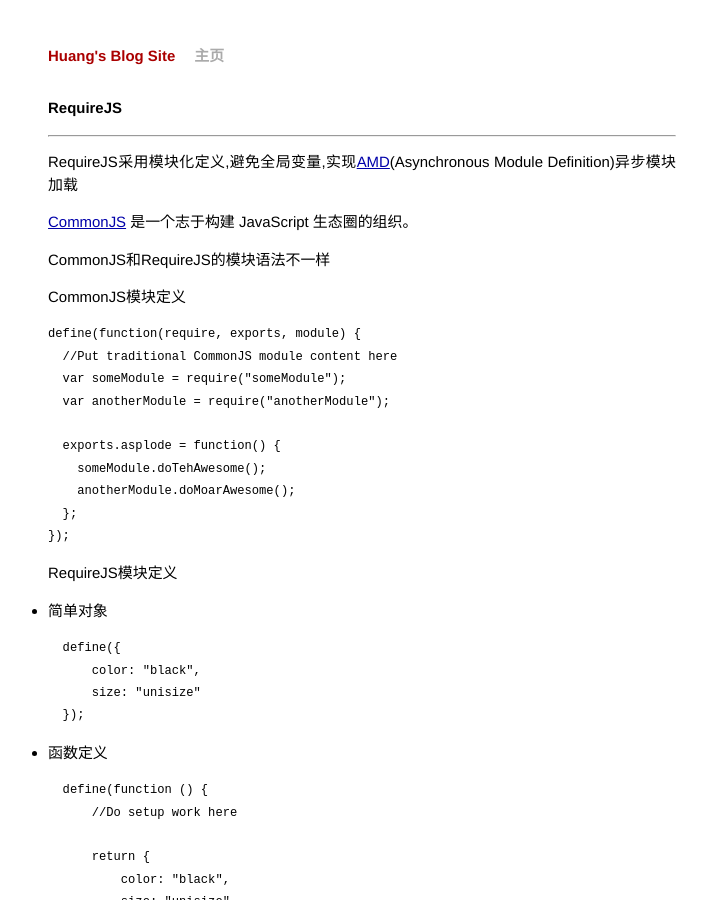
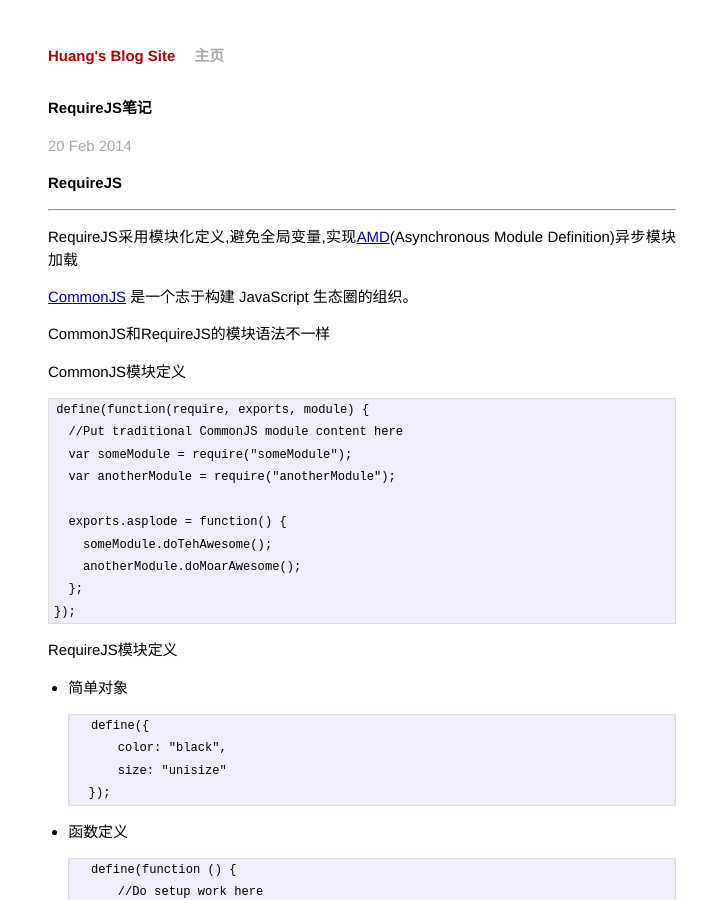
Before and after one commit to huang-x-h/huang-x-h.github.io, a Jekyll site: the page built from _posts/2014-02-20-requirejs-doc.md, in a window 1280 px wide and 900 px high. Shown: the whole window, without its empty margins (278-985 px from the left). Built offline with Jekyll 4.4.1, drawn with Linux system fonts in a browser that asks for light colours; Markdown is read by kramdown in place of the engine named in the settings; some of the changed lines change nothing that is shown.

Commit message:
使用post模板

```diff
--- a/_config.yml
+++ b/_config.yml
@@ -1,3 +1,4 @@
 name: Huang's Blog Site
 markdown: redcarpet
 pygments: true
+permalink: /blog/:year/:month/:day/:title
--- a/_layouts/post.html
+++ b/_layouts/post.html
@@ -5,5 +5,5 @@
 <p class="meta">{{ page.date | date_to_string }}</p>
 
 <div class="post">
-{{ content }}
+  {{ content }}
 </div>
--- a/_posts/2014-02-20-requirejs-doc.md
+++ b/_posts/2014-02-20-requirejs-doc.md
@@ -1,5 +1,5 @@
 ---
-layout: default
+layout: post
 title: RequireJS笔记
 date: 2014-02-20
 categories: javascript
```
